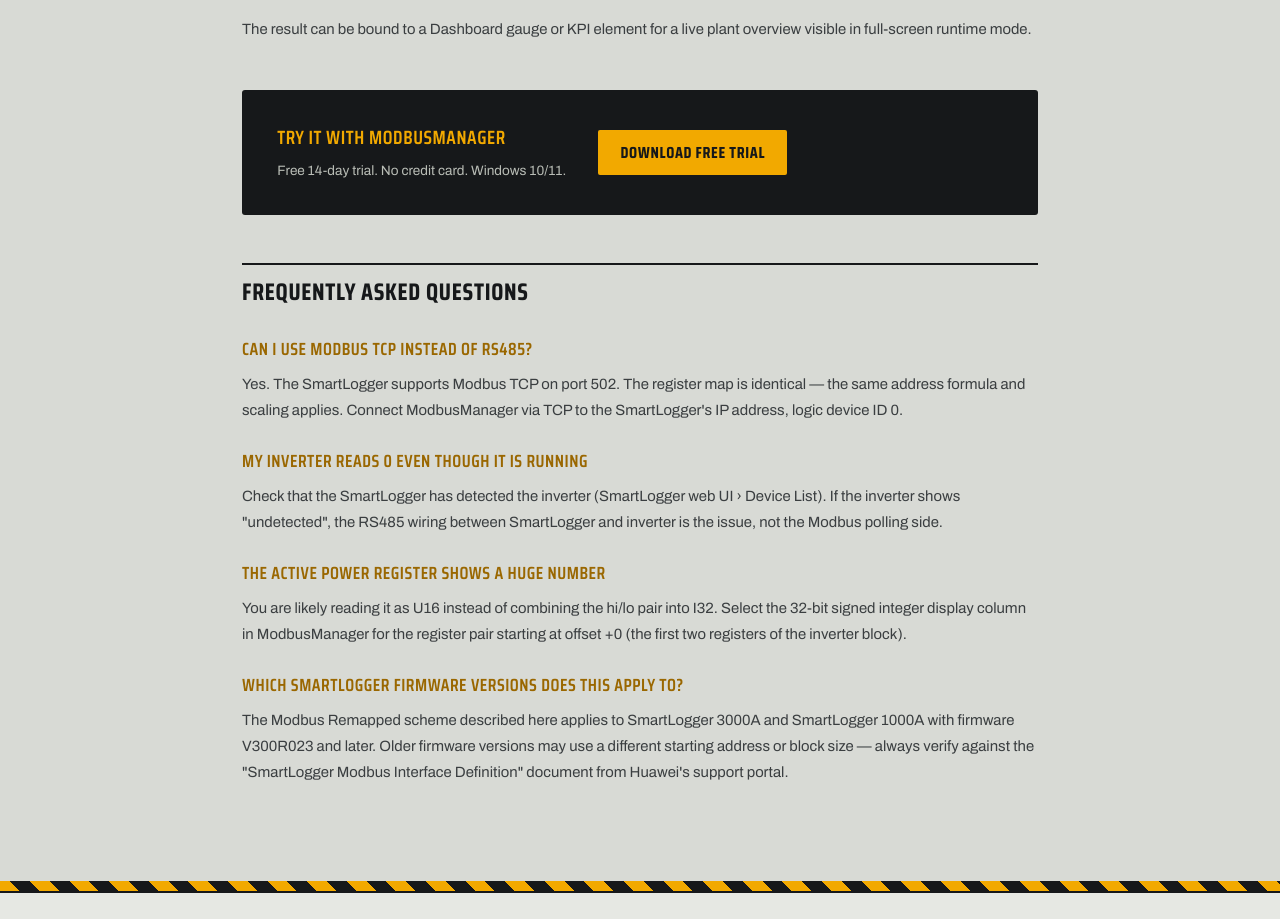
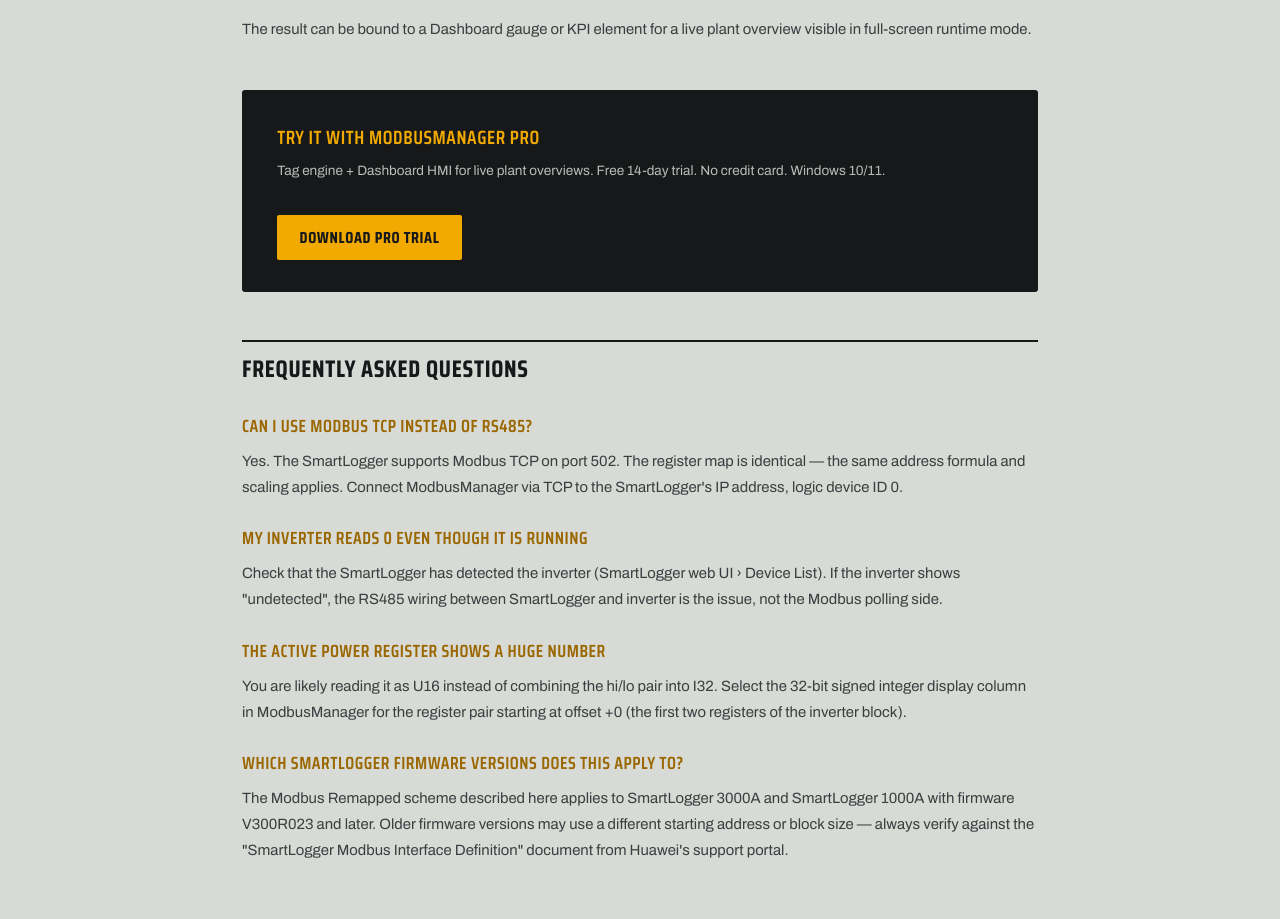
Before and after one commit to vend123/modscan, an Electron app: page huawei-smartlogger-modbus.html in a window 1280 px wide. Shown: the part 4140-5059 px from the top of the page. Drawn offline with Linux system fonts and the light colour scheme.

Commit message:
huawei-smartlogger-modbus

```diff
--- a/huawei-smartlogger-modbus.html
+++ b/huawei-smartlogger-modbus.html
@@ -228,10 +228,10 @@
 
   <div class="cta-box">
     <div>
-      <h3>Try it with ModbusManager</h3>
-      <p>Free 14-day trial. No credit card. Windows 10/11.</p>
+      <h3>Try it with ModbusManager Pro</h3>
+      <p>Tag engine + Dashboard HMI for live plant overviews. Free 14-day trial. No credit card. Windows 10/11.</p>
     </div>
-    <a href="https://github.com/vend123/modscan/releases/download/v1.4.0/Modbus.Manager.Setup.1.4.0.exe">Download Free Trial</a>
+    <a href="https://github.com/vend123/modscan/releases/download/v1.4.0/Modbus.Manager.Pro.Setup.1.4.0.exe">Download Pro Trial</a>
   </div>
 
   <h2>Frequently Asked Questions</h2>
```
